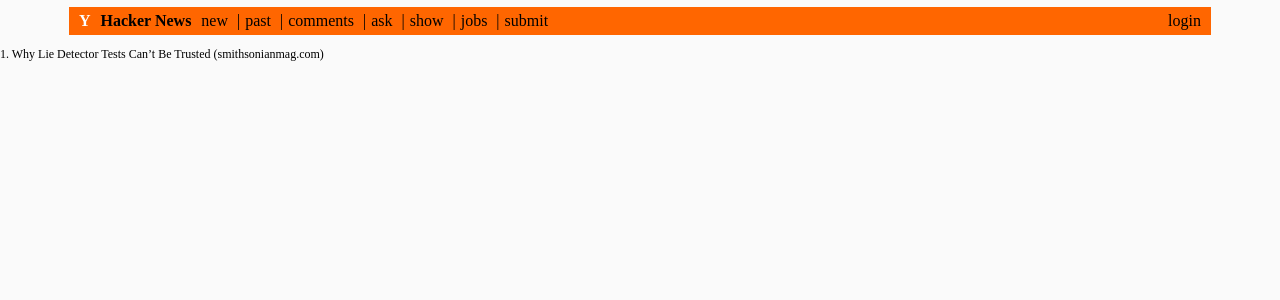
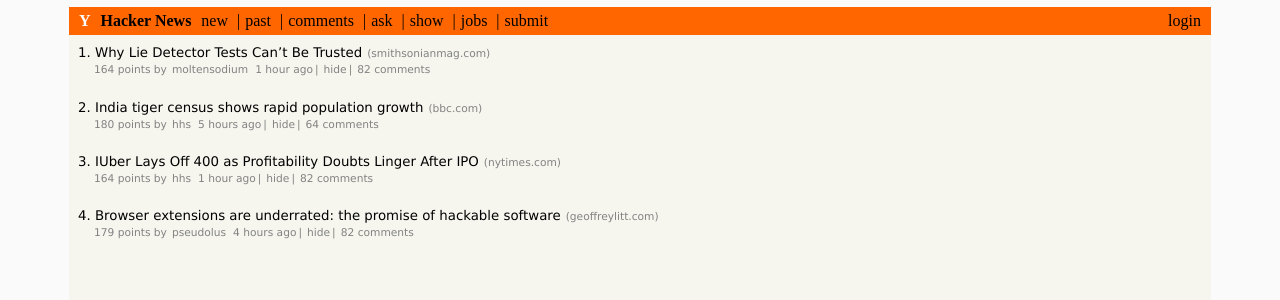
Before and after one commit to SRILAKSHMI576/React_Basics, a React (Create React App) app: page /hacker-news in a window 1280 px wide. Shown: the top 300 px of the page. Built offline with nearby package versions, Linux system fonts and the light colour scheme.

Commit message:
Apply styles for HackerBody

```diff
--- a/src/Hacker Body/HackerBody.js
+++ b/src/Hacker Body/HackerBody.js
@@ -1,13 +1,100 @@
 import React from "react";
+import "./style.css";
 
 function HackerBody() {
   return (
-    <div>
-      <p>
-        1. Why Lie Detector Tests Can’t Be Trusted{" "}
-        <a href="#" className="smith">
+    <div className="hacker-body">
+      <p className="news-paragraph">
+        1. Why Lie Detector Tests Can’t Be Trusted
+        <a href="#" className="hacker-links">
           (smithsonianmag.com)
-        </a>{" "}
+        </a>
+        <p className="news-para">
+          164 points by
+          <a href="#" className="hacker-links">
+            moltensodium
+          </a>
+          <a href="#" className="hacker-links">
+            1 hour ago
+          </a>
+          |
+          <a href="#" className="hacker-links">
+            hide
+          </a>
+          |
+          <a href="#" className="hacker-links">
+            82 comments
+          </a>
+        </p>
+      </p>
+      <p className="news-paragraph">
+        2. India tiger census shows rapid population growth
+        <a href="#" className="hacker-links">
+          (bbc.com)
+        </a>
+        <p className="news-para">
+          180 points by
+          <a href="#" className="hacker-links">
+            hhs
+          </a>
+          <a href="#" className="hacker-links">
+            5 hours ago
+          </a>
+          |
+          <a href="#" className="hacker-links">
+            hide
+          </a>
+          |
+          <a href="#" className="hacker-links">
+            64 comments
+          </a>
+        </p>
+      </p>
+      <p className="news-paragraph">
+        3. IUber Lays Off 400 as Profitability Doubts Linger After IPO
+        <a href="#" className="hacker-links">
+          (nytimes.com)
+        </a>
+        <p className="news-para">
+          164 points by
+          <a href="#" className="hacker-links">
+            hhs
+          </a>
+          <a href="#" className="hacker-links">
+            1 hour ago
+          </a>
+          |
+          <a href="#" className="hacker-links">
+            hide
+          </a>
+          |
+          <a href="#" className="hacker-links">
+            82 comments
+          </a>
+        </p>
+      </p>
+      <p className="news-paragraph">
+        4. Browser extensions are underrated: the promise of hackable software
+        <a href="#" className="hacker-links">
+          (geoffreylitt.com)
+        </a>
+        <p className="news-para">
+          179 points by
+          <a href="#" className="hacker-links">
+            pseudolus
+          </a>
+          <a href="#" className="hacker-links">
+            4 hours ago
+          </a>
+          |
+          <a href="#" className="hacker-links">
+            hide
+          </a>
+          |
+          <a href="#" className="hacker-links">
+            82 comments
+          </a>
+        </p>
       </p>
     </div>
   );
--- a/src/Hacker Body/style.css
+++ b/src/Hacker Body/style.css
@@ -1,3 +1,30 @@
-.mith:hover {
+.hacker-body {
+  background-color: rgb(246, 246, 239);
+  margin-left: auto;
+  margin-right: auto;
+  width: 1142px;
+  height: 700px;
+  margin-top: -13px;
+}
+.news-paragraph {
+  font-size: 10pt;
+  font-family: Verdana, Geneva, sans-serif;
+  margin-left: 9px;
+  cursor: pointer;
+  padding-top: 10px;
+}
+.hacker-links {
+  color: #828282;
+  font-size: 8pt;
+  margin-left: 5px;
+  margin-right: 2px;
+}
+.hacker-links:hover {
   text-decoration: underline;
 }
+.news-para {
+  color: #828282;
+  font-size: 8pt;
+  margin-left: 16px;
+  margin-top: 3px;
+}
```
